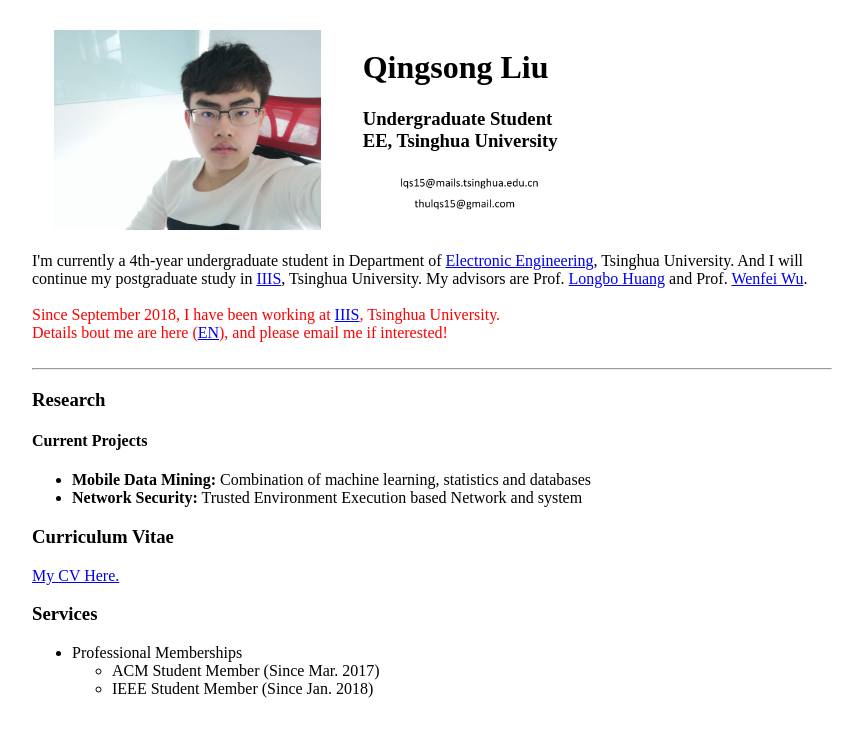
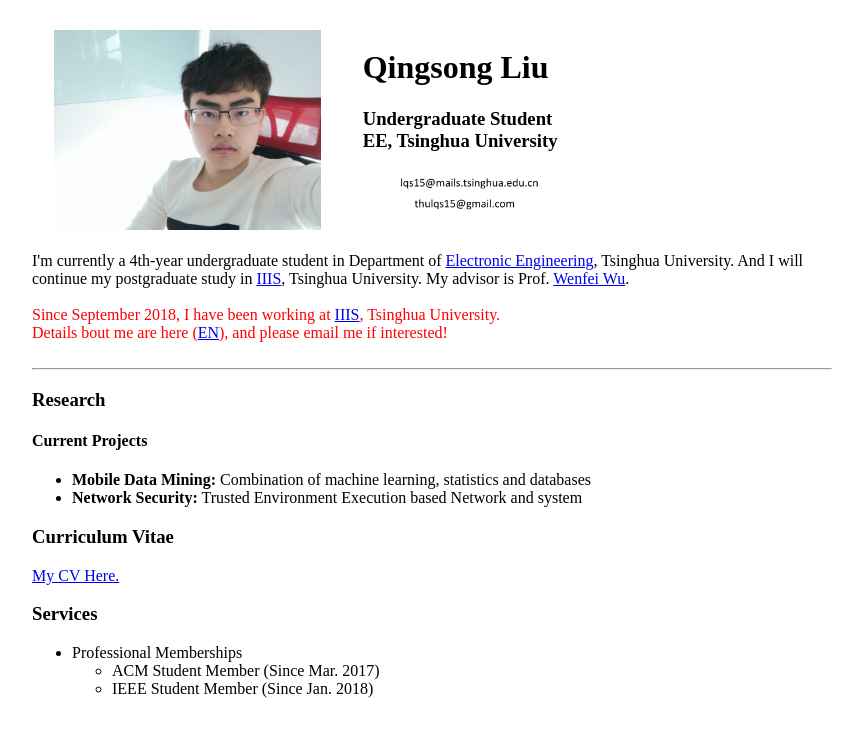
Before and after one commit to THUlqs15/THUlqs15.github.io, a Jekyll site: the page about/index.html, which Jekyll copies as it is, in a window 1280 px wide. Shown: the top 737 px of the page, without its empty margins (208-1071 px from the left). Built offline with Jekyll 4.4.1, drawn with Linux system fonts in a browser that asks for light colours.

Commit message:
Update index.html

```diff
--- a/about/index.html
+++ b/about/index.html
@@ -20,7 +20,7 @@
  </tr>
  </table>
  I'm currently a 4th-year undergraduate student in Department of <a href="http://www.ee.tsinghua.edu.cn/" target="_blank">Electronic Engineering</a>, Tsinghua University.
- And I will continue my postgraduate study in <a href="https://iiis.tsinghua.edu.cn/" target="_blank">IIIS</a>, Tsinghua University. My advisors are Prof. <a href="http://iiis.tsinghua.edu.cn/~huang/" target="_blank">Longbo Huang</a> and Prof. <a href="http://wenfei-wu.github.io/" target="_blank">Wenfei Wu</a>.
+ And I will continue my postgraduate study in <a href="https://iiis.tsinghua.edu.cn/" target="_blank">IIIS</a>, Tsinghua University. My advisor is Prof. <a href="http://wenfei-wu.github.io/" target="_blank">Wenfei Wu</a>.
  <br><br>
  <font color="red">Since September 2018, I have been working at <a href="https://iiis.tsinghua.edu.cn/" target="_blank">IIIS</a>, Tsinghua University.
  <br>
```
